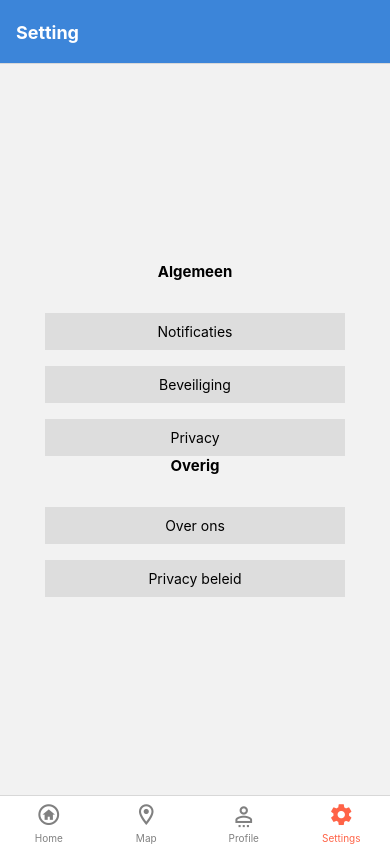
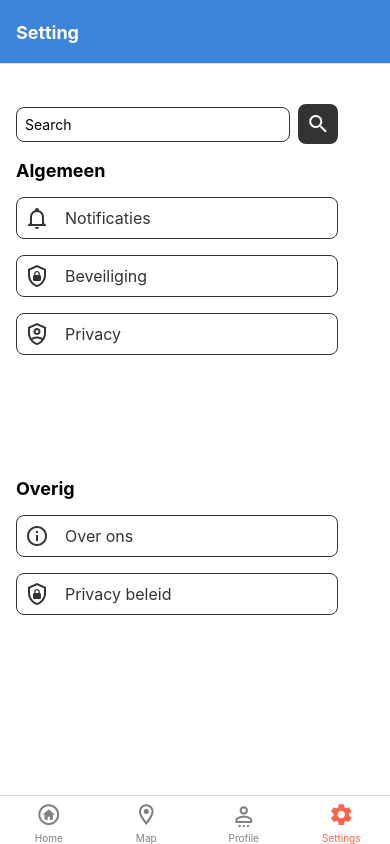
Before and after one commit to thomasmartini/CleanWave, a React Native app: screen /SettingsStack in a window 390 px wide. Built offline with nearby package versions, Linux system fonts and the light colour scheme.

Commit message:
settings page af

```diff
--- a/pages/SettingsScreen.js
+++ b/pages/SettingsScreen.js
@@ -1,77 +1,116 @@
-// React Native Bottom Navigation
-// https://aboutreact.com/react-native-bottom-navigation/
+import React from 'react';
+import { View, Text, TouchableOpacity, TextInput } from 'react-native';
+import { MaterialCommunityIcons } from '@expo/vector-icons';
 
-import * as React from 'react';
-import { View, Text, SafeAreaView, TouchableOpacity, StyleSheet } from 'react-native';
+const SettingsPage = () => {
+  const renderGeneralSettings = () => {
+    return (
+      <View style={styles.settingsContainer}>
+        <TouchableOpacity style={styles.categoryItem}>
+          <MaterialCommunityIcons name="bell-outline" size={24} style={styles.icon} />
+          <Text style={styles.categoryText}>Notificaties</Text>
+        </TouchableOpacity>
+        <TouchableOpacity style={styles.categoryItem}>
+          <MaterialCommunityIcons name="shield-lock-outline" size={24} style={styles.icon} />
+          <Text style={styles.categoryText}>Beveiliging</Text>
+        </TouchableOpacity>
+        <TouchableOpacity style={styles.categoryItem}>
+          <MaterialCommunityIcons name="shield-account-outline" size={24} style={styles.icon} />
+          <Text style={styles.categoryText}>Privacy</Text>
+        </TouchableOpacity>
+      </View>
+    );
+  };
 
+  const renderOtherSettings = () => {
+    return (
+      <View style={styles.settingsContainer}>
+        <TouchableOpacity style={styles.categoryItem}>
+          <MaterialCommunityIcons name="information-outline" size={24} style={styles.icon} />
+          <Text style={styles.categoryText}>Over ons</Text>
+        </TouchableOpacity>
+        <TouchableOpacity style={styles.categoryItem}>
+          <MaterialCommunityIcons name="shield-lock-outline" size={24} style={styles.icon} />
+          <Text style={styles.categoryText}>Privacy beleid</Text>
+        </TouchableOpacity>
+      </View>
+    );
+  };
 
-const ProfileScreen = () => {
   return (
-    <SafeAreaView style={{ flex: 1 }}>
-      <View style={{ flex: 1, padding: 16 }}>
-        <View
-          style={{
-            flex: 1,
-            alignItems: 'center',
-            justifyContent: 'center',
-          }}>
+    <View style={styles.container}>
+      <View style={styles.searchBarContainer}>
+        <TextInput style={styles.searchInput} placeholder="Search" />
+        <TouchableOpacity style={styles.searchButton}>
+          <MaterialCommunityIcons name="magnify" size={24} style={styles.searchIcon} />
+        </TouchableOpacity>
+      </View>
+      <Text style={styles.heading}>Algemeen</Text>
+      {renderGeneralSettings()}
+      <Text style={styles.heading}>Overig</Text>
+      {renderOtherSettings()}
+    </View>
+  );
+};
 
-          <Text
-            style={{
-              fontSize: 15,
-              fontWeight: 'bold',
-              textAlign: 'left',
-              marginBottom: 16,
-            }}>
-            Algemeen
-          </Text>
+const styles = {
+  container: {
+    flex: 1,
+    paddingHorizontal: 16,
+    paddingTop: 40,
+    backgroundColor: '#fff',
+  },
+  heading: {
+    fontSize: 18,
+    fontWeight: 'bold',
+    marginBottom: 16,
+  },
+  searchBarContainer: {
+    flexDirection: 'row',
+    alignItems: 'center',
+    marginBottom: 16,
+    width: '90%',
+  },
+  searchInput: {
+    flex: 1,
+    borderWidth: 1,
+    borderColor: '#333',
+    borderRadius: 8,
+    padding: 8,
+    marginRight: 8,
+  },
+  searchButton: {
+    backgroundColor: '#333',
+    padding: 8,
+    borderRadius: 8,
+  },
+  searchIcon: {
+    color: '#fff',
+  },
+  settingsContainer: {
+    flex: 1,
+    justifyContent: 'start',
+    alignItems: 'left',
+  },
+  categoryItem: {
+    flexDirection: 'row',
+    alignItems: 'center',
+    justifyContent: 'start',
+    marginBottom: 16,
+    borderWidth: 1,
+    borderColor: '#333',
+    borderRadius: 8,
+    padding: 8,
+    width: '90%', // Adjust the width as needed
+  },
+  icon: {
+    marginRight: 16,
+    color: '#333',
+  },
+  categoryText: {
+    fontSize: 16,
+    color: '#333',
+  },
+};
 
-          <TouchableOpacity  style={styles.button}>
-            <Text>Notificaties</Text>
-          </TouchableOpacity>
-
-          <TouchableOpacity  style={styles.button}>
-            <Text>Beveiliging</Text>
-          </TouchableOpacity>
-
-          <TouchableOpacity  style={styles.button}>
-            <Text>Privacy</Text>
-          </TouchableOpacity>
-
-          <Text
-            style={{
-              fontSize: 15,
-              fontWeight: 'bold',
-              textAlign: 'left',
-              marginBottom: 16,
-
-            }}>
-            Overig
-          </Text>
-
-          <TouchableOpacity  style={styles.button}>
-            <Text>Over ons</Text>
-          </TouchableOpacity>
-
-          <TouchableOpacity  style={styles.button}>
-            <Text>Privacy beleid</Text>
-          </TouchableOpacity>
-
-        </View>
-      </View>
-    </SafeAreaView>
-  );
-}
-
-const styles = StyleSheet.create({
-  button: {
-    alignItems: 'center',
-    backgroundColor: '#DDDDDD',
-    padding: 10,
-    width: 300,
-    marginTop: 16,
-
-  },
-});
-
-export default ProfileScreen;
+export default SettingsPage;
```
